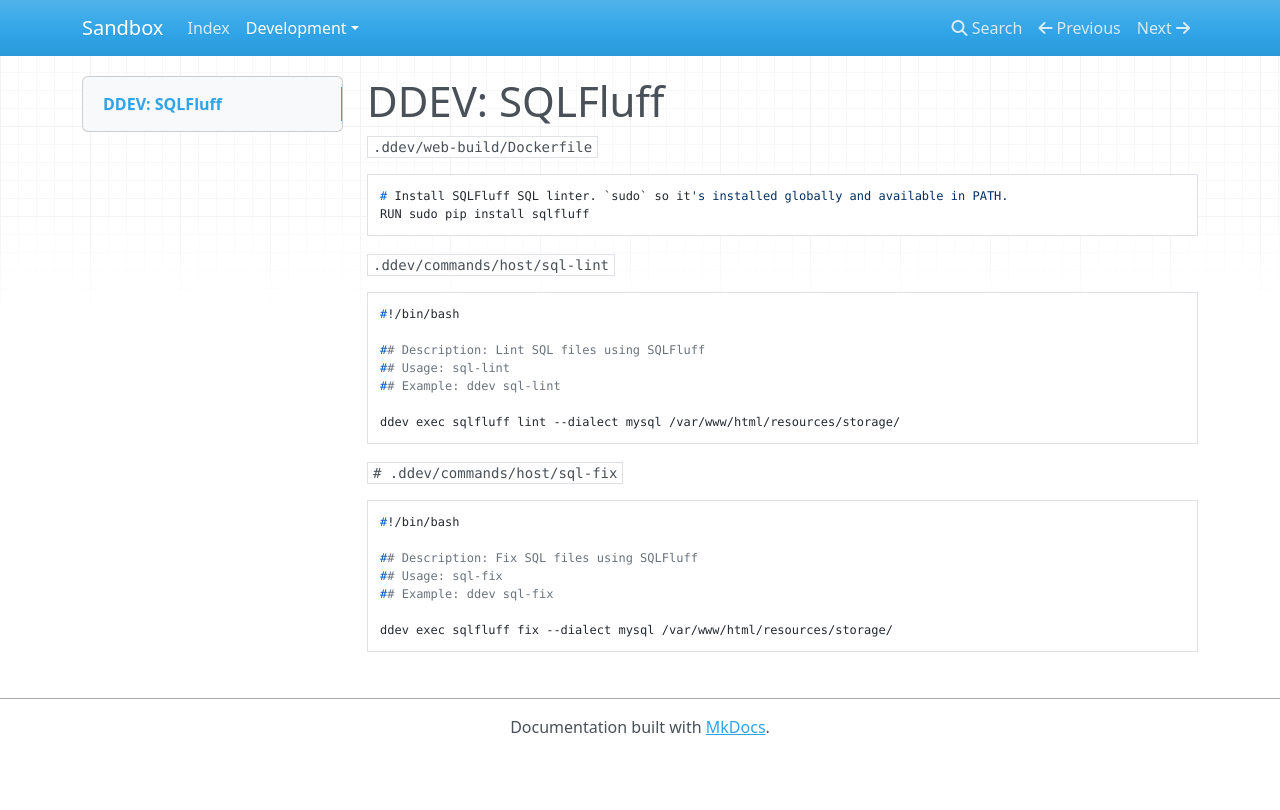
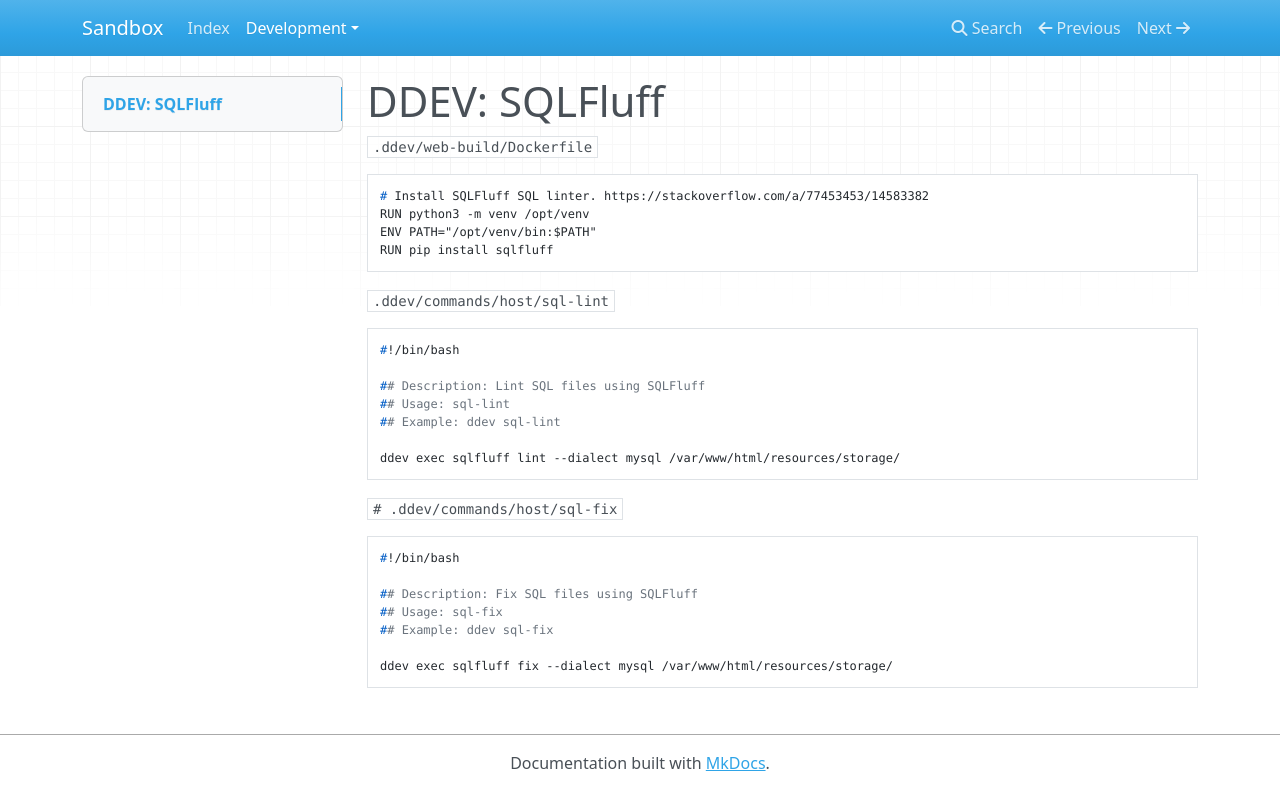
Before and after one commit to webservco/sandbox, an MkDocs documentation site: the page built from docs/Development/Environment/DDEV/ddev_sqlfluff.md, in a window 1280 px wide. Shown: the top 810 px of the page. Built offline with MkDocs 1.6.1, drawn with Linux system fonts in a browser that asks for light colours; nearby versions of some CDN libraries.

Commit message:
Update SQLFluff notes.

````diff
--- a/docs/Development/Environment/DDEV/ddev_sqlfluff.md
+++ b/docs/Development/Environment/DDEV/ddev_sqlfluff.md
@@ -3,8 +3,10 @@
 `.ddev/web-build/Dockerfile`
 
 ```shell
-# Install SQLFluff SQL linter. `sudo` so it's installed globally and available in PATH.
-RUN sudo pip install sqlfluff
+# Install SQLFluff SQL linter. https://stackoverflow.com/a/77453453/14583382
+RUN python3 -m venv /opt/venv
+ENV PATH="/opt/venv/bin:$PATH"
+RUN pip install sqlfluff
 ```
 
 `.ddev/commands/host/sql-lint`
````
Also changed, not shown: 1 other file.
